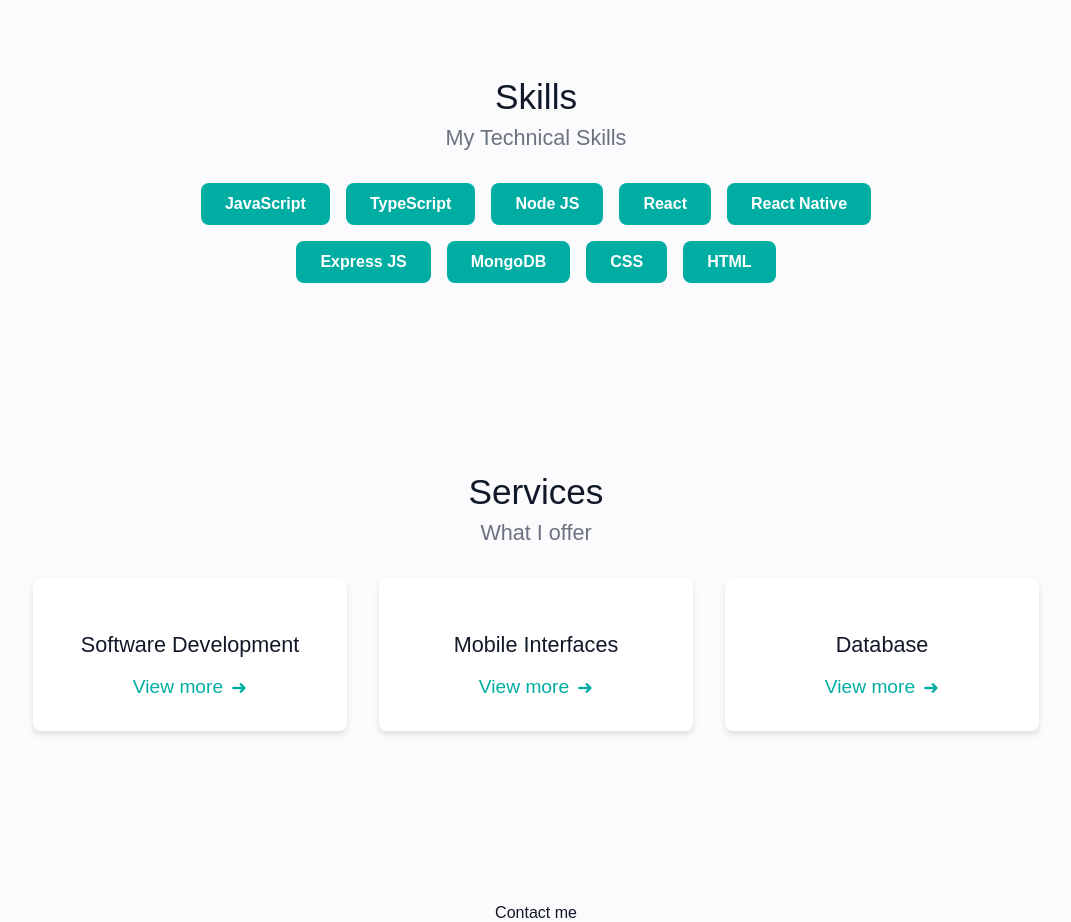
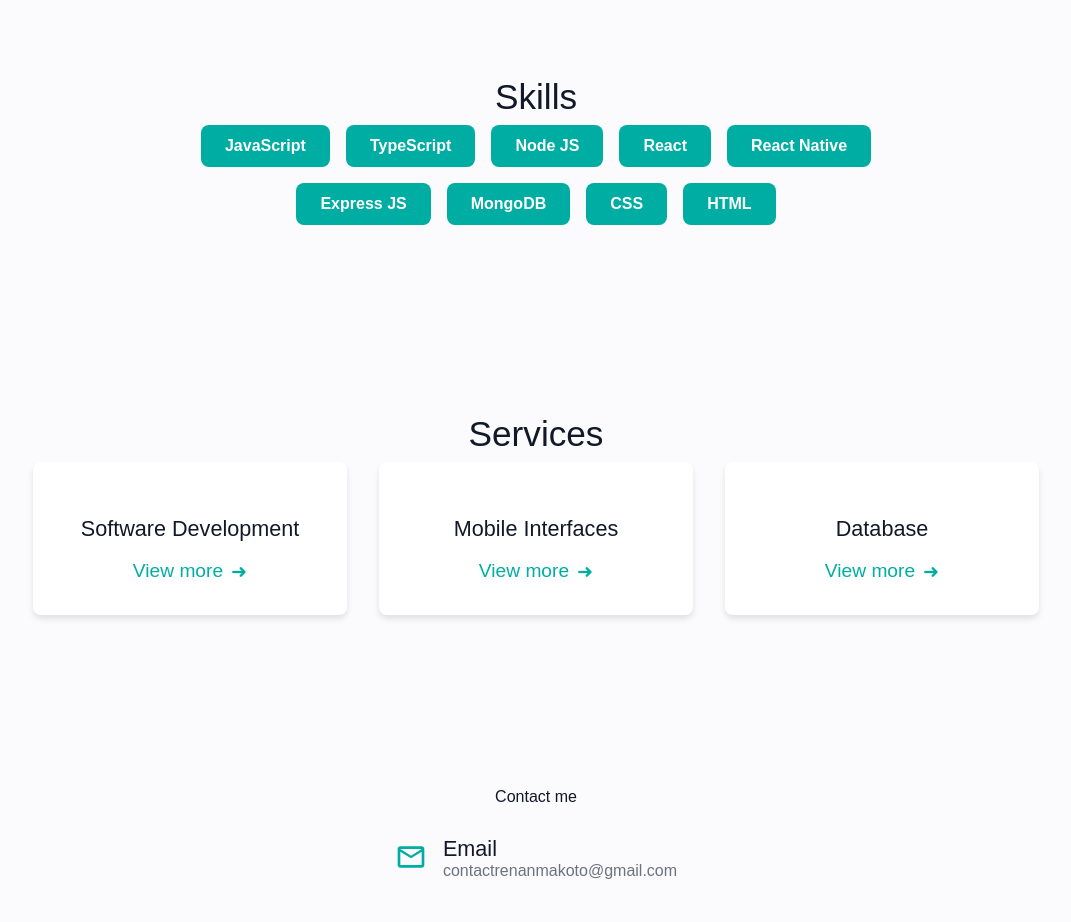
Before and after one commit to renanmakoto/sitereact, a React (Create React App) app: page / in a window 1280 px wide. Shown: the part 1260-2182 px from the top of the page, without its empty margins (104-1175 px from the left). Built offline with nearby package versions, Linux system fonts and the light colour scheme.

Commit message:
Add files via upload

```diff
--- a/src/components/Services.jsx
+++ b/src/components/Services.jsx
@@ -22,14 +22,6 @@ const Services = () => {
     fontWeight: 400,
     color: '#111827',
     marginBottom: '0.5rem',
-    fontFamily: '"Ubuntu", sans-serif',
-  }
-
-  const subtitleStyle = {
-    fontSize: '1.35rem',
-    fontWeight: 400,
-    color: '#6B7280',
-    marginBottom: '2rem',
     fontFamily: '"Ubuntu", sans-serif',
   }
 
@@ -119,7 +111,6 @@ const Services = () => {
   return (
     <section style={sectionStyle}>
       <h2 style={titleStyle}>Services</h2>
-      <span style={subtitleStyle}>What I offer</span>
       <div style={servicesContainerStyle}>
         <div
           style={serviceCardStyle}
--- a/src/components/Skills.jsx
+++ b/src/components/Skills.jsx
@@ -16,14 +16,6 @@ const Skills = () => {
     fontWeight: 400,
     color: '#111827',
     marginBottom: '0.5rem',
-    fontFamily: '"Ubuntu", sans-serif',
-  }
-
-  const subtitleStyle = {
-    fontSize: '1.35rem',
-    fontWeight: 400,
-    color: '#6B7280',
-    marginBottom: '2rem',
     fontFamily: '"Ubuntu", sans-serif',
   }
 
@@ -50,7 +42,6 @@ const Skills = () => {
   return (
     <section style={sectionStyle}>
       <h2 style={titleStyle}>Skills</h2>
-      <span style={subtitleStyle}>My Technical Skills</span>
       <div style={skillsContainerStyle}>
         <div style={skillItemStyle}>JavaScript</div>
         <div style={skillItemStyle}>TypeScript</div>
```
